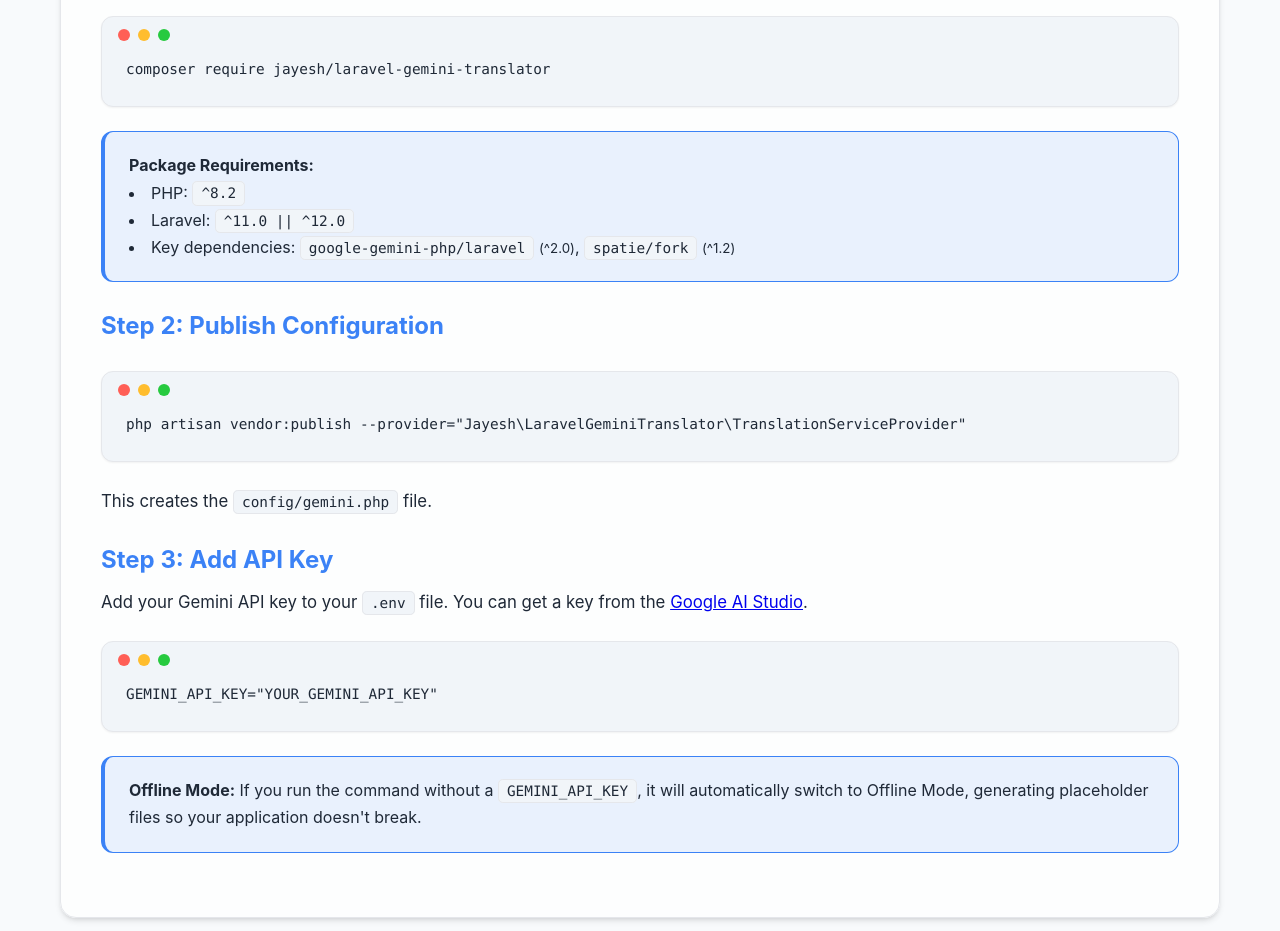
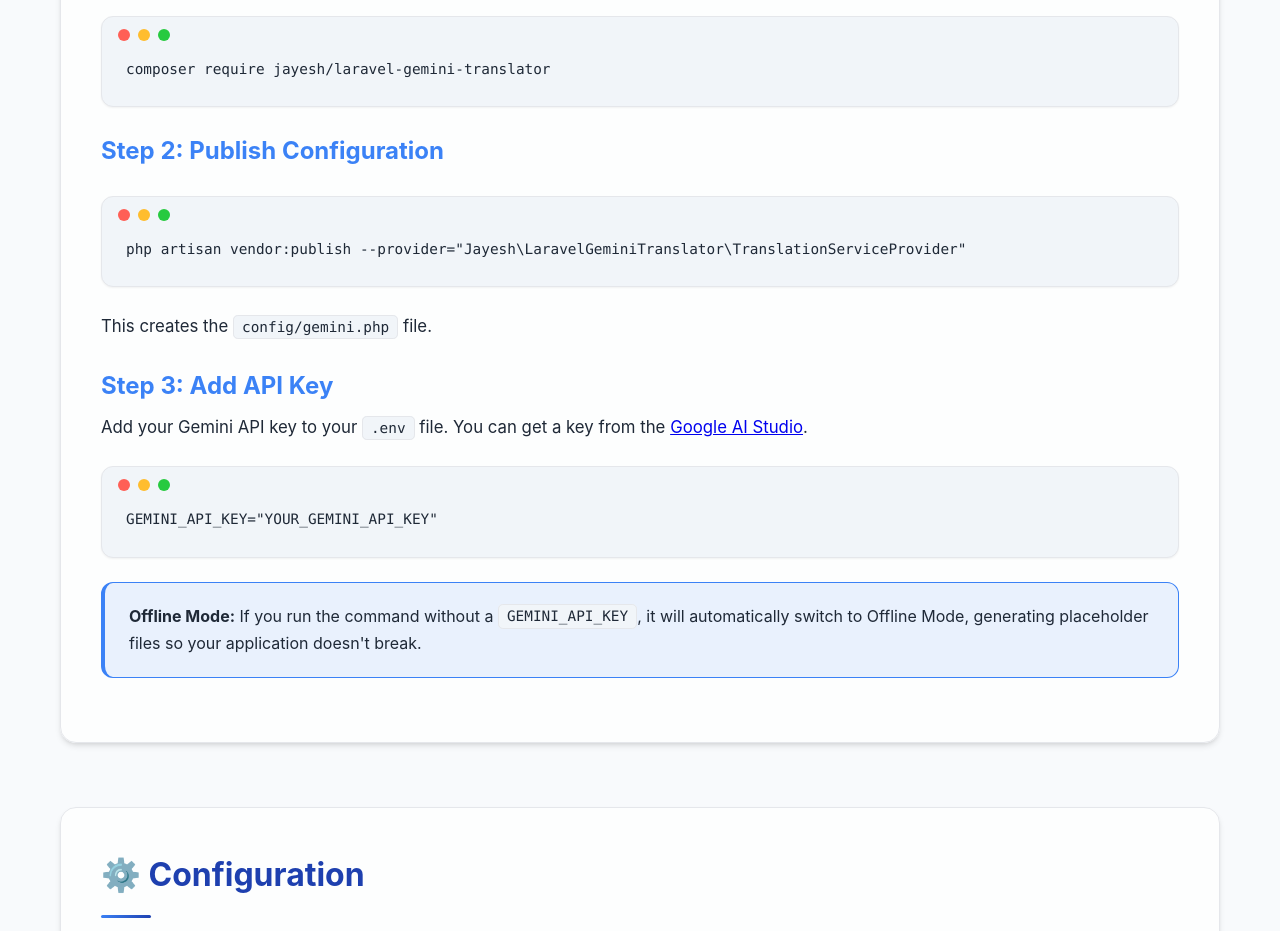
Before and after one commit to jayeshmepani/laravel-gemini-translator, a plain HTML site: page docs/index.html in a window 1280 px wide. Shown: the part 1820-2751 px from the top of the page. Drawn offline with Linux system fonts and the light colour scheme.

Commit message:
feat: Remove package requirements section from documentation

```diff
--- a/docs/index.html
+++ b/docs/index.html
@@ -170,16 +170,6 @@
                 <h2 id="installation-heading">🚀 Installation</h2>
                 <h3>Step 1: Install via Composer</h3>
                 <pre><code>composer require jayesh/laravel-gemini-translator</code></pre>
-
-                <div class="alert alert-info">
-                    <strong>Package Requirements:</strong>
-                    <ul>
-                        <li>PHP: <code class="inline-code">^8.2</code></li>
-                        <li>Laravel: <code class="inline-code">^11.0 || ^12.0</code></li>
-                        <li>Key dependencies: <code class="inline-code">google-gemini-php/laravel</code> <small>(^2.0)</small>,
-                            <code class="inline-code">spatie/fork</code> <small>(^1.2)</small></li>
-                    </ul>
-                </div>
 
                 <h3>Step 2: Publish Configuration</h3>
                 <pre><code>php artisan vendor:publish --provider="Jayesh\LaravelGeminiTranslator\TranslationServiceProvider"</code></pre>
```
